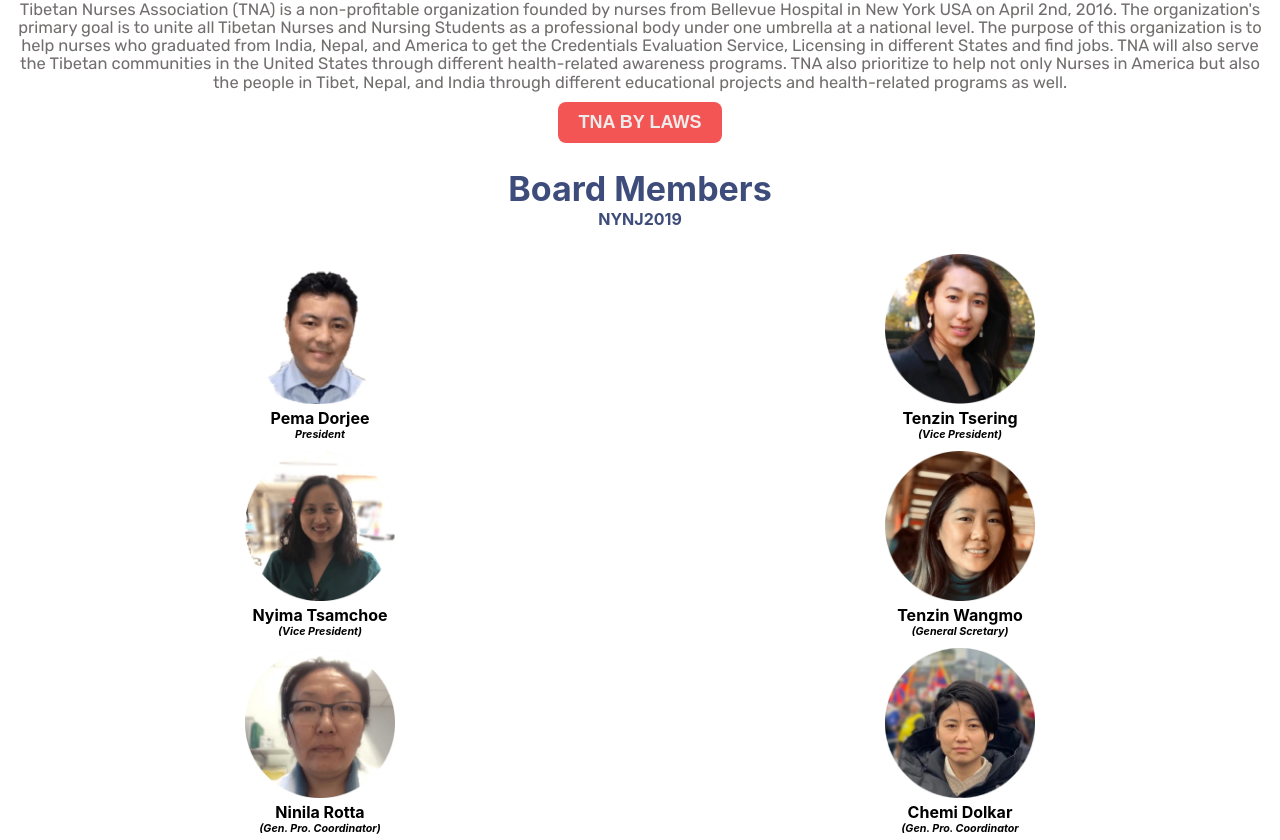
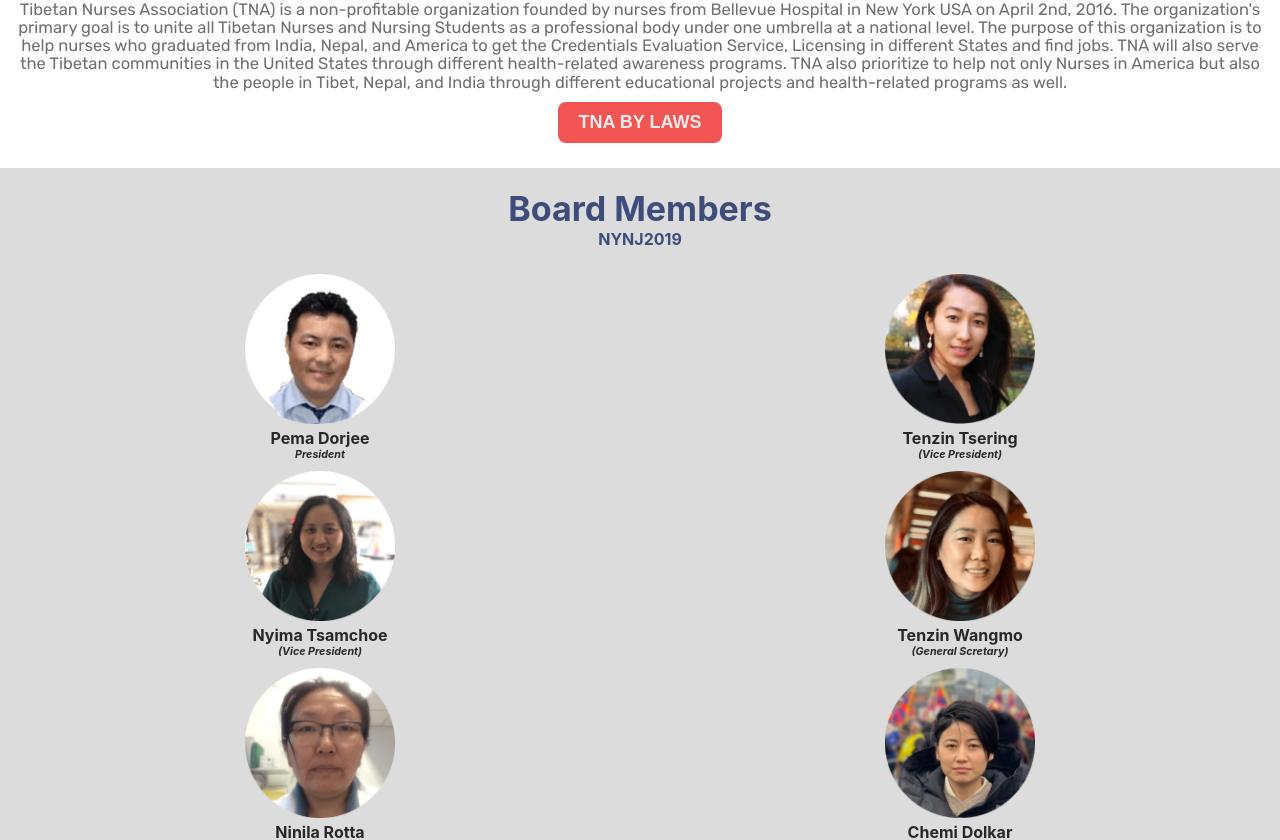
Before and after one commit to TenNga/Tibetan-Nurses-Association, a React (Create React App) app: page /about in a window 1280 px wide. Shown: the part 1181-2021 px from the top of the page. Built offline with nearby package versions, Linux system fonts and the light colour scheme.

Commit message:
member layout fixed

```diff
--- a/src/Components/css/SingleMember.css
+++ b/src/Components/css/SingleMember.css
@@ -1,5 +1,6 @@
 .single-member {
     margin: 5px;
+    color: rgb(39, 39, 39);
 }
 .single-member img{
     max-width: 150px;
--- a/src/Container/css/AboutUs.css
+++ b/src/Container/css/AboutUs.css
@@ -1,3 +1,7 @@
+.board-member {
+    background-color: rgba(128, 128, 128, 0.274);
+    padding: 20px 0px;
+}
 .board-member #header{
     text-transform: capitalize;
     color: #3D4C7A;
```
